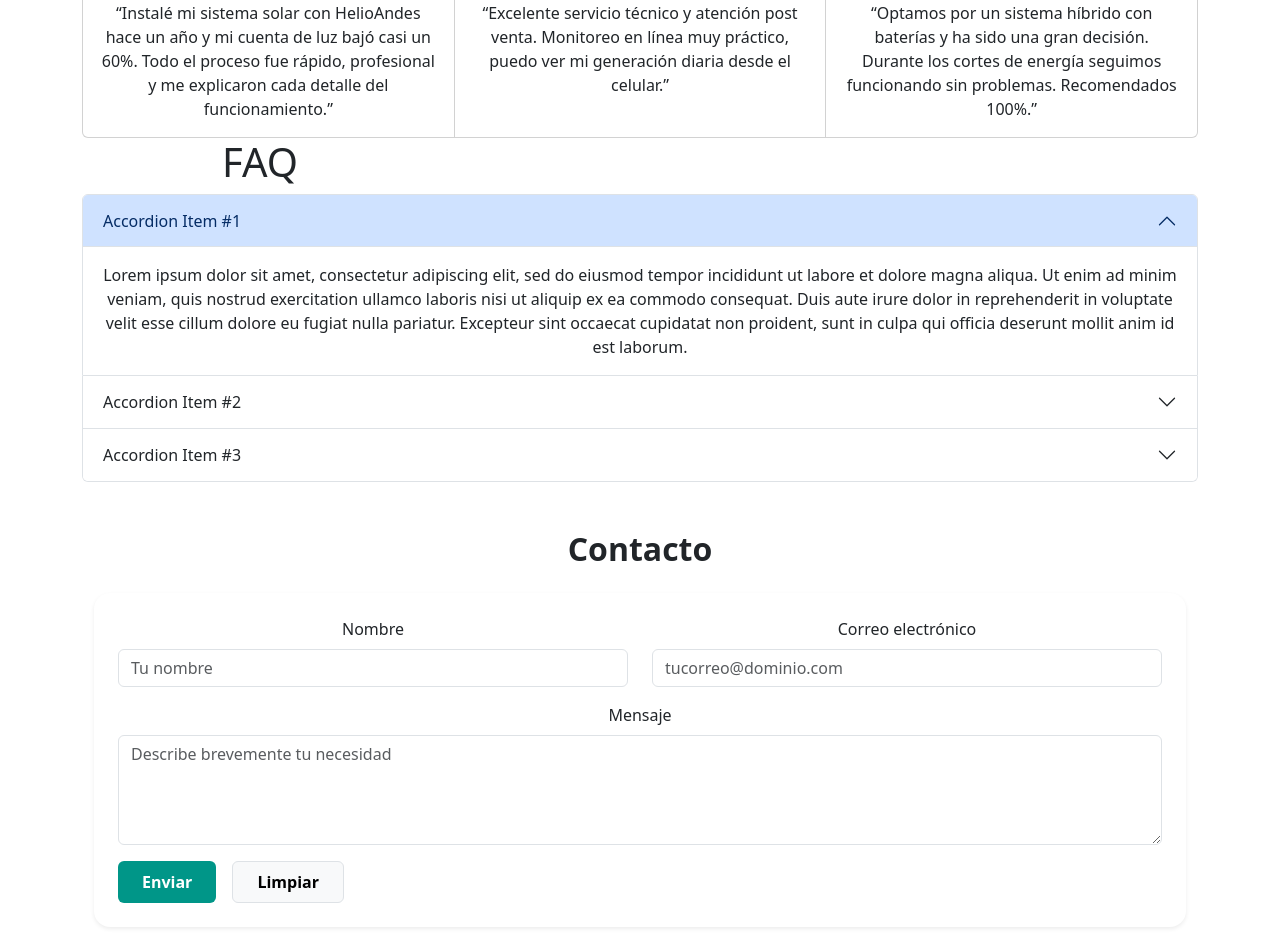
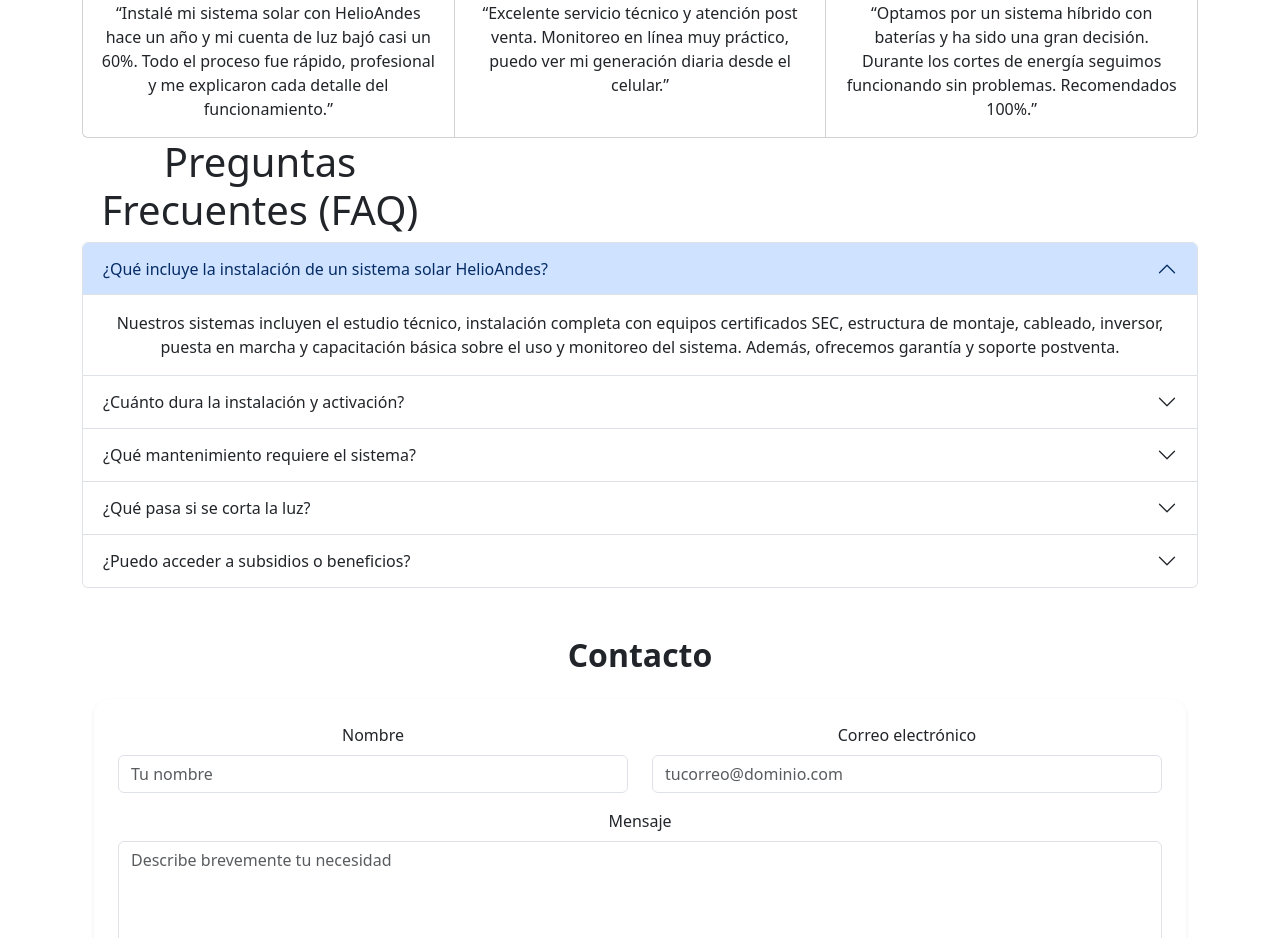
Before and after one commit to N1coG4bo/LandingPage_React, a React (Create React App) app: page / in a window 1280 px wide. Shown: the part 2420-3358 px from the top of the page. Built offline with nearby package versions, Linux system fonts and the light colour scheme.

Commit message:
reajuste faq

```diff
--- a/src/components/Faq.js
+++ b/src/components/Faq.js
@@ -2,51 +2,57 @@
 
 function FaqPropio() {
   return (
-
     <div className='Faq' id="Faq">
       <div className='row'>
         <div className='col-lg-4'>
           <h1>
-                        FAQ
+            Preguntas Frecuentes (FAQ)
           </h1>
         </div>
       </div>
 
       <Accordion defaultActiveKey="0">
         <Accordion.Item eventKey="0">
-        <Accordion.Header>Accordion Item #1</Accordion.Header>
+          <Accordion.Header>¿Qué incluye la instalación de un sistema solar HelioAndes?</Accordion.Header>
           <Accordion.Body>
-          Lorem ipsum dolor sit amet, consectetur adipiscing elit, sed do
-          eiusmod tempor incididunt ut labore et dolore magna aliqua. Ut enim ad
-          minim veniam, quis nostrud exercitation ullamco laboris nisi ut
-          aliquip ex ea commodo consequat. Duis aute irure dolor in
-          reprehenderit in voluptate velit esse cillum dolore eu fugiat nulla
-          pariatur. Excepteur sint occaecat cupidatat non proident, sunt in
-          culpa qui officia deserunt mollit anim id est laborum.
+            Nuestros sistemas incluyen el estudio técnico, instalación completa con equipos certificados SEC,
+            estructura de montaje, cableado, inversor, puesta en marcha y capacitación básica sobre el uso y monitoreo del sistema.
+            Además, ofrecemos garantía y soporte postventa.
           </Accordion.Body>
         </Accordion.Item>
+
         <Accordion.Item eventKey="1">
-        <Accordion.Header>Accordion Item #2</Accordion.Header>
+          <Accordion.Header>¿Cuánto dura la instalación y activación?</Accordion.Header>
           <Accordion.Body>
-          Lorem ipsum dolor sit amet, consectetur adipiscing elit, sed do
-          eiusmod tempor incididunt ut labore et dolore magna aliqua. Ut enim ad
-          minim veniam, quis nostrud exercitation ullamco laboris nisi ut
-          aliquip ex ea commodo consequat. Duis aute irure dolor in
-          reprehenderit in voluptate velit esse cillum dolore eu fugiat nulla
-          pariatur. Excepteur sint occaecat cupidatat non proident, sunt in
-          culpa qui officia deserunt mollit anim id est laborum.
+            En la mayoría de los casos, la instalación residencial promedio demora entre 2 y 4 días hábiles.
+            En proyectos Pyme o sistemas de mayor potencia, el tiempo puede extenderse según la complejidad del sitio.
+            Luego de la instalación, realizamos pruebas y entregamos la documentación para certificación SEC.
           </Accordion.Body>
         </Accordion.Item>
+
         <Accordion.Item eventKey="2">
-        <Accordion.Header>Accordion Item #3</Accordion.Header>
+          <Accordion.Header>¿Qué mantenimiento requiere el sistema?</Accordion.Header>
           <Accordion.Body>
-          Lorem ipsum dolor sit amet, consectetur adipiscing elit, sed do
-          eiusmod tempor incididunt ut labore et dolore magna aliqua. Ut enim ad
-          minim veniam, quis nostrud exercitation ullamco laboris nisi ut
-          aliquip ex ea commodo consequat. Duis aute irure dolor in
-          reprehenderit in voluptate velit esse cillum dolore eu fugiat nulla
-          pariatur. Excepteur sint occaecat cupidatat non proident, sunt in
-          culpa qui officia deserunt mollit anim id est laborum.
+            Los sistemas solares requieren muy poco mantenimiento. Se recomienda una limpieza superficial de los paneles
+            cada 4–6 meses y una revisión técnica anual para asegurar la máxima eficiencia.
+            HelioAndes ofrece planes de mantención preventiva y monitoreo remoto para detectar cualquier anomalía.
+          </Accordion.Body>
+        </Accordion.Item>
+
+        <Accordion.Item eventKey="3">
+          <Accordion.Header>¿Qué pasa si se corta la luz?</Accordion.Header>
+          <Accordion.Body>
+            Si tu sistema es **on-grid** (conectado a la red), dejará de generar temporalmente por seguridad eléctrica.
+            En cambio, los sistemas **off-grid o híbridos** con baterías continúan suministrando energía normalmente,
+            brindándote autonomía durante cortes de suministro.
+          </Accordion.Body>
+        </Accordion.Item>
+
+        <Accordion.Item eventKey="4">
+          <Accordion.Header>¿Puedo acceder a subsidios o beneficios?</Accordion.Header>
+          <Accordion.Body>
+            Sí. HelioAndes te asesora en la postulación a subsidios **Residenciales o Pyme** según tu tipo de instalación.
+            Estos beneficios pueden reducir el costo total de inversión entre un 5% y 8%, dependiendo del programa vigente y la región.
           </Accordion.Body>
         </Accordion.Item>
       </Accordion>
@@ -54,6 +60,4 @@
   );
 }
 
-
-
 export default FaqPropio;
```
Lines whose indentation alone changed are shown as unchanged.
